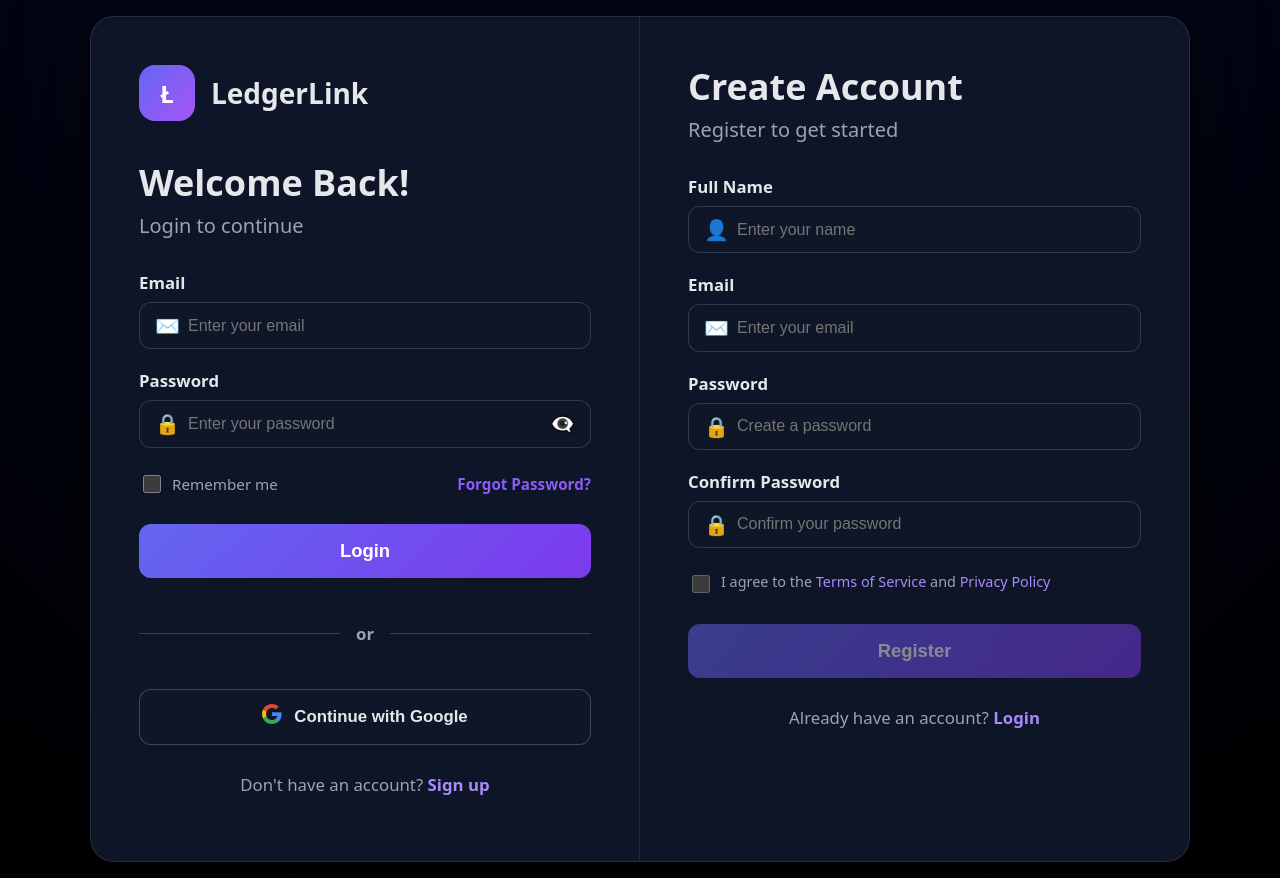
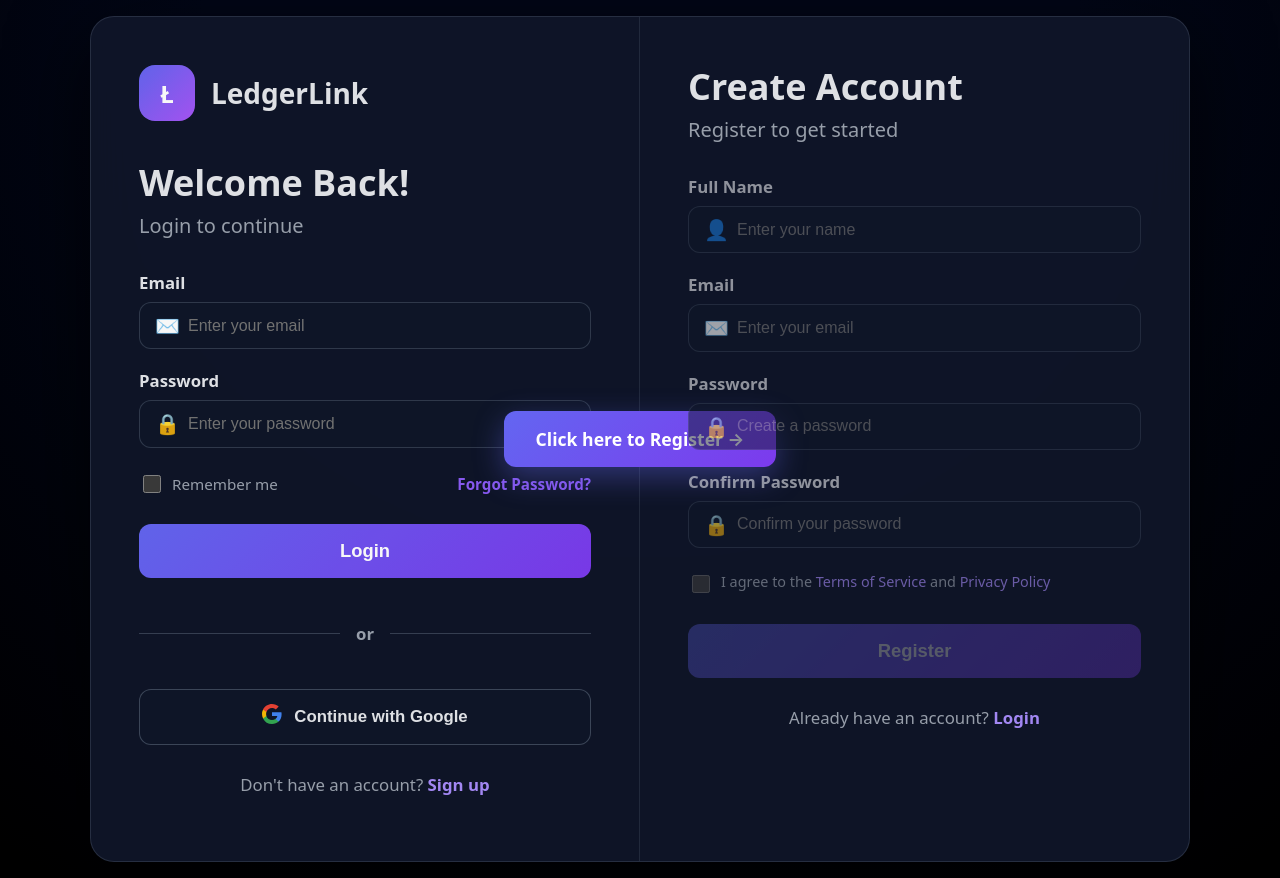
Before and after one commit to satyyam11/LedgerLink, a React (Vite) app in the folder frontend/: page /login in a window 1280 px wide. Built offline with nearby package versions, Linux system fonts and the light colour scheme.

Commit message:
Make Login page right side clickable - add click to register button

```diff
--- a/frontend/src/pages/Login.jsx
+++ b/frontend/src/pages/Login.jsx
@@ -146,11 +146,35 @@ export default function Login() {
           </p>
         </div>
 
-        <div className="auth-right">
+        <div className="auth-right" onClick={() => navigate("/register")} style={{ cursor: "pointer" }}>
+          <div style={{
+            position: "absolute",
+            top: 0,
+            left: 0,
+            right: 0,
+            bottom: 0,
+            background: "rgba(0,0,0,0.03)",
+            display: "flex",
+            alignItems: "center",
+            justifyContent: "center",
+            borderRadius: "0 24px 24px 0"
+          }}>
+            <div style={{
+              background: "linear-gradient(135deg, #6366f1, #7c3aed)",
+              color: "white",
+              padding: "1rem 2rem",
+              borderRadius: "12px",
+              fontWeight: 700,
+              fontSize: "1.1rem",
+              boxShadow: "0 10px 30px rgba(99, 102, 241, 0.4)"
+            }}>
+              Click here to Register →
+            </div>
+          </div>
           <h2>Create Account</h2>
           <p className="auth-right-subtitle">Register to get started</p>
 
-          <div className="auth-form">
+          <div className="auth-form" style={{ opacity: 0.6, pointerEvents: "none" }}>
             <div className="auth-input-group">
               <label>Full Name</label>
               <div className="auth-input-wrapper">
```
